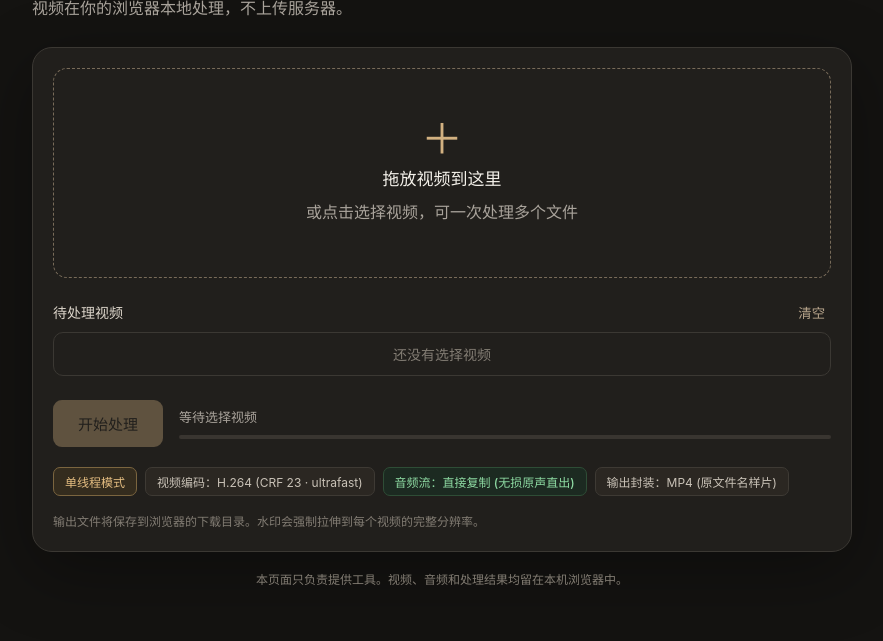
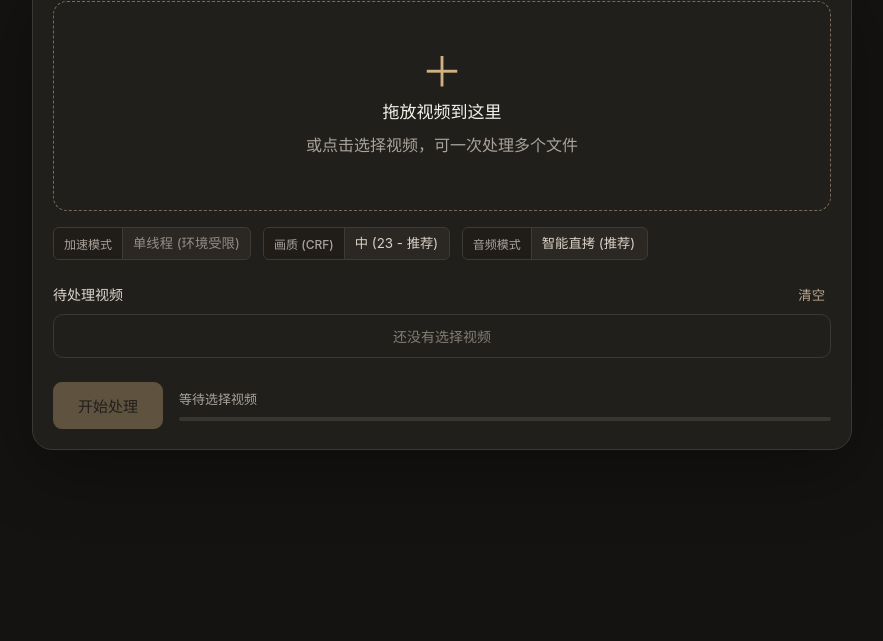
Before and after one commit to Kirota233/watermarker, a website built with Vite: page index.html in a window 1280 px wide. Shown: the part 167-808 px from the top of the page, without its empty margins (198-1081 px from the left). Built offline with nearby package versions, Linux system fonts and the light colour scheme; what @ffmpeg/ffmpeg would draw is missing.

Commit message:
feat: make processing mode settings configurable via UI and update progress indicator

```diff
--- a/src/main.js
+++ b/src/main.js
@@ -19,9 +19,7 @@ const app = document.querySelector("#app");
 app.innerHTML = `
   <main class="shell">
     <section class="hero">
-      <p class="eyebrow">本地视频工具</p>
       <h1>一起加样片水印吧！</h1>
-      <p class="subtitle">视频在你的浏览器本地处理，不上传服务器。</p>
     </section>
     <section class="panel">
       <label class="drop-zone" id="drop-zone" for="video-input">
@@ -30,6 +28,38 @@ app.innerHTML = `
         <strong>拖放视频到这里</strong>
         <span>或点击选择视频，可一次处理多个文件</span>
       </label>
+
+      <!-- Settings Bar -->
+      <div class="settings-bar">
+        <label class="select-tag">
+          <span>加速模式</span>
+          <select id="setting-threads" ${!canUseMT ? 'disabled' : ''}>
+            ${canUseMT ? `<option value="auto">自动多核 (推荐)</option>` : `<option value="1">单线程 (环境受限)</option>`}
+            ${canUseMT ? `
+              <option value="1">单线程</option>
+              <option value="2">2 线程</option>
+              <option value="4">4 线程</option>
+              <option value="8">8 线程</option>
+            ` : ''}
+          </select>
+        </label>
+        <label class="select-tag">
+          <span>画质 (CRF)</span>
+          <select id="setting-crf">
+            <option value="18">高 (18 - 较慢)</option>
+            <option value="23" selected>中 (23 - 推荐)</option>
+            <option value="28">低 (28 - 极速)</option>
+          </select>
+        </label>
+        <label class="select-tag">
+          <span>音频模式</span>
+          <select id="setting-audio">
+            <option value="auto">智能直拷 (推荐)</option>
+            <option value="aac">强制转码 (AAC)</option>
+          </select>
+        </label>
+      </div>
+
       <div class="file-area">
         <div class="section-heading">
           <span>待处理视频</span>
@@ -47,16 +77,6 @@ app.innerHTML = `
         </div>
       </div>
 
-      <!-- 当前模式与运行参数指示 -->
-      <div class="mode-tags">
-        <span class="tag tag-highlight" id="thread-mode-tag">
-          ${canUseMT ? `⚡ 多线程加速 (${threadCount} 线程)` : "单线程模式"}
-        </span>
-        <span class="tag" id="video-codec-tag">视频编码：H.264 (CRF 23 · ultrafast)</span>
-        <span class="tag tag-audio" id="audio-mode-tag">音频流：直接复制 (无损原声直出)</span>
-        <span class="tag">输出封装：MP4 (原文件名样片)</span>
-      </div>
-
       <!-- 报错日志与原因诊断卡片 -->
       <div id="error-card" class="error-card" style="display: none;">
         <div class="error-header">
@@ -69,10 +89,7 @@ app.innerHTML = `
           <pre id="error-log-content" class="error-log-content"></pre>
         </details>
       </div>
-
-      <p class="note">输出文件将保存到浏览器的下载目录。水印会强制拉伸到每个视频的完整分辨率。</p>
     </section>
-    <p class="privacy">本页面只负责提供工具。视频、音频和处理结果均留在本机浏览器中。</p>
   </main>
 `;
 
@@ -86,11 +103,15 @@ const clearButton = document.querySelector("#clear-button");
 const startButton = document.querySelector("#start-button");
 const status = document.querySelector("#status");
 const progressBar = document.querySelector("#progress-bar");
-const audioModeTag = document.querySelector("#audio-mode-tag");
 const errorCard = document.querySelector("#error-card");
 const errorSummary = document.querySelector("#error-summary");
 const errorLogContent = document.querySelector("#error-log-content");
 const closeErrorBtn = document.querySelector("#close-error");
+
+// Settings selectors
+const settingThreads = document.querySelector("#setting-threads");
+const settingCrf = document.querySelector("#setting-crf");
+const settingAudio = document.querySelector("#setting-audio");
 
 closeErrorBtn.addEventListener("click", () => {
   errorCard.style.display = "none";
@@ -243,10 +264,23 @@ async function processFile(file, index, total) {
 
   await ffmpeg.writeFile(inputName, await fetchFile(file));
 
-  // Only write watermark once — it persists in the virtual FS
   if (!watermarkCached) {
     await ffmpeg.writeFile("watermark.png", await fetchFile(watermarkUrl));
     watermarkCached = true;
+  }
+
+  const crfVal = settingCrf.value || "23";
+  let threadsVal = "1";
+  let threadsDisplay = "单线程";
+  if (canUseMT) {
+    if (settingThreads.value === "auto") {
+      const maxT = Math.min(navigator.hardwareConcurrency || 4, 8);
+      threadsVal = maxT.toString();
+      threadsDisplay = `${maxT}线程`;
+    } else {
+      threadsVal = settingThreads.value;
+      threadsDisplay = `${threadsVal}线程`;
+    }
   }
 
   const getExecArgs = (audioCodec) => {
@@ -259,48 +293,49 @@ async function processFile(file, index, total) {
       "-map", "0:a?",
       "-c:v", "libx264",
       "-preset", "ultrafast",
-      "-crf", "23",
+      "-crf", crfVal,
       "-tune", "fastdecode",
       "-c:a", audioCodec,
     ];
 
-    // Multi-thread encoding flags (cap at 8 for WASM stability)
     if (canUseMT) {
-      const threadCount = Math.min(navigator.hardwareConcurrency || 4, 8).toString();
-      args.push("-threads", threadCount);
+      args.push("-threads", threadsVal);
     }
-
     args.push(outputName);
     return args;
   };
 
-  // 1. 优先直接复制音频（copy），不重新编码、原音质无损输出，速度最快
+  const audioPref = settingAudio.value; // 'auto' or 'aac'
   let success = false;
+  let activeAudioCodec = "直拷";
+
+  const updateStatus = (ac) => {
+    status.textContent = `处理中 ${index + 1}/${total}：${file.name} (${threadsDisplay} · CRF${crfVal} · 音频${ac})`;
+  };
+
+  if (audioPref === "auto") {
+    updateStatus("直拷");
     try {
       const ret = await ffmpeg.exec(getExecArgs("copy"));
-    if (ret === 0) {
-      success = true;
+      if (ret === 0) success = true;
+    } catch (err) {
+      console.warn("音频直接复制遇到兼容问题，准备回退", err);
     }
-  } catch (err) {
-    console.warn("音频直接复制遇到流兼容问题，准备回退兼容模式", err);
   }
 
-  // 2. 极少数源视频音频格式无法直接存入 MP4 容器时，自动回退转码 AAC
   if (!success) {
-    status.textContent = `视频 ${index + 1}/${total} 音频格式特殊，正在兼容处理...`;
-    // 更新音频模式指示器
-    audioModeTag.textContent = "音频流：AAC 兼容转码 (源格式不支持直拷)";
-    audioModeTag.style.background = "#3a2818";
-    audioModeTag.style.borderColor = "#805828";
-    audioModeTag.style.color = "#f0b475";
-
+    activeAudioCodec = "AAC转码";
+    updateStatus(activeAudioCodec);
     try {
+      if (audioPref === "auto") {
+        // Need to reload if we tried copy and it failed
         ffmpeg.terminate();
         ffmpeg = new FFmpeg();
         await loadFFmpeg();
         await ffmpeg.writeFile(inputName, await fetchFile(file));
         await ffmpeg.writeFile("watermark.png", await fetchFile(watermarkUrl));
         watermarkCached = true;
+      }
       const retFallback = await ffmpeg.exec(getExecArgs("aac"));
       if (retFallback !== 0) {
         throw new Error(`处理失败，FFmpeg 退出码：${retFallback}`);
@@ -338,12 +373,6 @@ async function startProcessing() {
     await loadFFmpeg();
     const totalStart = performance.now();
     for (let index = 0; index < files.length; index += 1) {
-      // Reset audio mode tag per file
-      audioModeTag.textContent = "音频流：直接复制 (无损原声直出)";
-      audioModeTag.style.background = "";
-      audioModeTag.style.borderColor = "";
-      audioModeTag.style.color = "";
-
       await processFile(files[index], index, files.length);
     }
     const totalElapsed = ((performance.now() - totalStart) / 1000).toFixed(1);
--- a/src/style.css
+++ b/src/style.css
@@ -8,9 +8,7 @@
 body { margin: 0; min-width: 320px; }
 .shell { width: min(820px, calc(100% - 32px)); margin: 0 auto; padding: 8vh 0 40px; }
 .hero { margin-bottom: 28px; }
-.eyebrow { color: #b9a68d; font-size: 12px; letter-spacing: .18em; margin: 0 0 12px; }
 h1 { font-size: clamp(30px, 6vw, 52px); line-height: 1.05; margin: 0; letter-spacing: -.04em; }
-.subtitle { color: #a9a39b; margin: 14px 0 0; font-size: 16px; }
 .panel { background: #211f1c; border: 1px solid #3b3833; border-radius: 20px; padding: 20px; box-shadow: 0 20px 70px #0005; }
 .drop-zone { min-height: 210px; display: flex; flex-direction: column; align-items: center; justify-content: center; gap: 9px; border: 1px dashed #786b59; border-radius: 14px; color: #a9a39b; cursor: pointer; transition: .2s; }
 .drop-zone:hover, .drop-zone.is-dragging { background: #2b2722; border-color: #d2b181; color: #f4f1ea; }
@@ -31,39 +29,45 @@ h1 { font-size: clamp(30px, 6vw, 52px); line-height: 1.05; margin: 0; letter-spa
 .status-wrap { flex: 1; min-width: 0; color: #a9a39b; font-size: 13px; }
 .progress { height: 4px; margin-top: 9px; background: #393530; border-radius: 10px; overflow: hidden; }
 #progress-bar { width: 0; height: 100%; background: #d2b181; transition: width .2s; }
-.note, .privacy { color: #827c73; font-size: 12px; line-height: 1.6; }
-.note { margin: 16px 0 0; }
-.privacy { text-align: center; margin-top: 18px; }
-
-/* 模式指示与参数标签 */
-.mode-tags {
+.settings-bar {
   display: flex;
   flex-wrap: wrap;
-  gap: 8px;
-  margin-top: 20px;
+  gap: 12px;
+  margin: 16px 0 20px;
 }
-.tag {
+.select-tag {
   display: inline-flex;
   align-items: center;
-  gap: 5px;
   background: #2b2722;
   border: 1px solid #3e3a34;
-  color: #c9c2b7;
+  border-radius: 6px;
+  overflow: hidden;
   font-size: 12px;
-  padding: 5px 11px;
-  border-radius: 7px;
+  color: #a9a39b;
 }
-.tag-highlight {
-  background: #342c1e;
-  border-color: #7b653f;
-  color: #e5be82;
-  font-weight: 600;
+.select-tag span {
+  padding: 7px 10px;
+  background: #201d19;
+  border-right: 1px solid #3e3a34;
+  font-weight: 500;
 }
-.tag-audio {
-  background: #1c2a21;
-  border-color: #2e4d36;
-  color: #8edba3;
-  font-weight: 500;
+.select-tag select {
+  background: transparent;
+  color: #d8d1c7;
+  border: none;
+  padding: 7px 10px;
+  outline: none;
+  font-family: inherit;
+  cursor: pointer;
+  -webkit-appearance: none;
+  appearance: none;
+}
+.select-tag select:focus {
+  background: #36322c;
+}
+.select-tag select:disabled {
+  opacity: 0.6;
+  cursor: not-allowed;
 }
 
 /* 错误日志卡片 */
```
Lines whose indentation alone changed are shown as unchanged.
